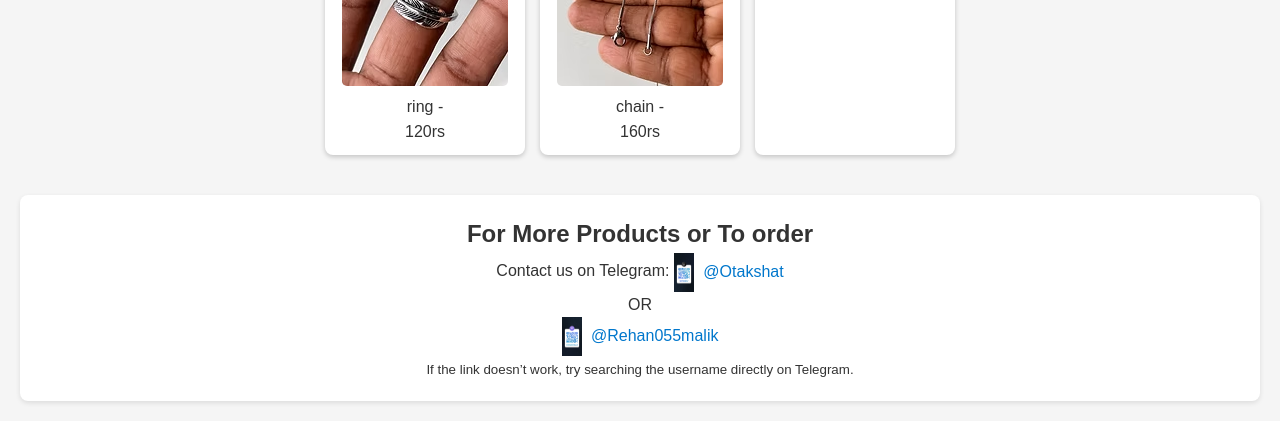
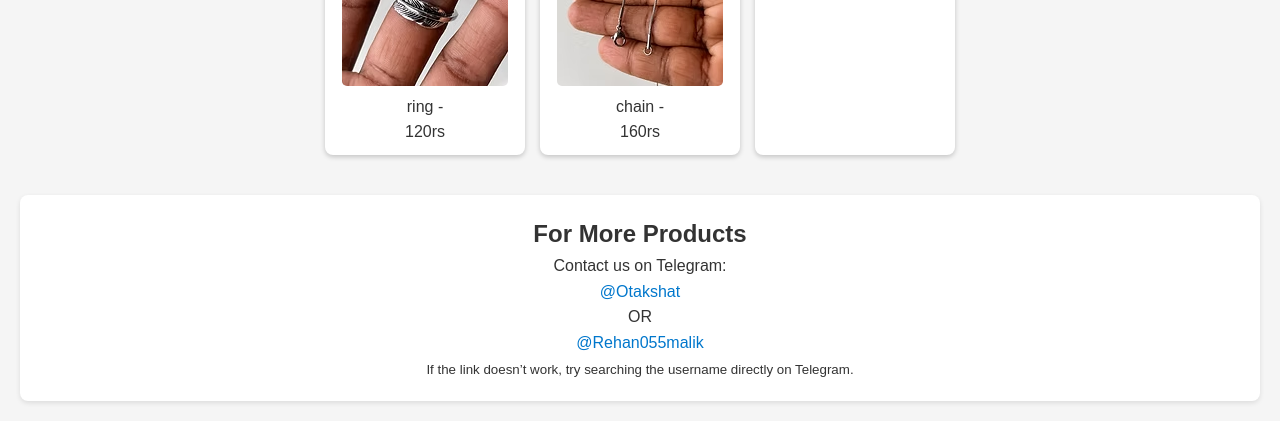
Before and after one commit to ReAk-luxe/TheNewEra, a plain HTML site: page index.html in a window 1280 px wide. Shown: the part 1006-1427 px from the top of the page. Drawn offline with Linux system fonts and the light colour scheme.

Commit message:
Update index.html

```diff
--- a/index.html
+++ b/index.html
@@ -93,22 +93,11 @@
 
     <!-- Contact Info -->
     <section class="contact">
-    <h2>For More Products or To order</h2>
-    <p>Contact us on Telegram:
-        <a href="https://t.me/Otakshat" target="_blank">
-            <img src="photos/ak.png.jpg" alt="QR Code Otakshat" style="width:20px; vertical-align:middle; margin-right:5px;">
-            @Otakshat
-        </a>
+        <h2>For More Products</h2>
+        <p>Contact us on Telegram: <a href="https://t.me/Otakshat" target="_blank"> <br>@Otakshat </a> <p>OR</p><a href="https://t.me/Rehan055malik" target="_blank">@Rehan055malik</a></p>
 
-        <p>OR</p>
-        <a href="https://t.me/Rehan055malik" target="_blank">
-            <img src="photos/rehan.png.jpg" alt="QR Code Rehan" style="width:20px; vertical-align:middle; margin-right:5px;">
-            @Rehan055malik
-        </a>
-    </p>
-    <small>If the link doesn’t work, try searching the username directly on Telegram.</small>
-</section>
-
+        <small>If the link doesn’t work, try searching the username directly on Telegram.</small>
+    </section>
 
 </body>
 </html>
```
